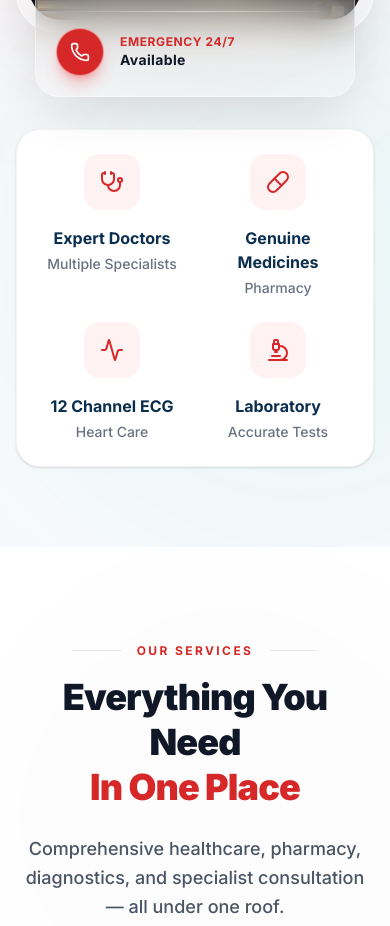
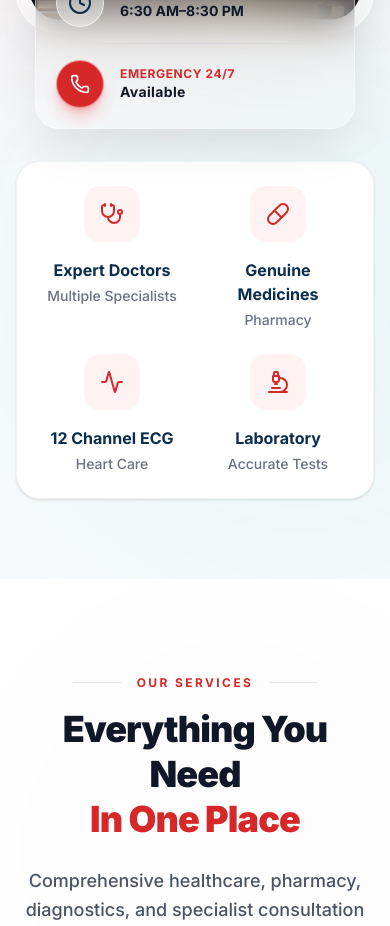
Before and after one commit to Hashim-Codes/mediland, a Next.js app: page / in a window 390 px wide. Shown: the part 820-1746 px from the top of the page. Built offline with nearby package versions, Linux system fonts and the light colour scheme; no server answers.

Commit message:
Push the opening hours card further down on mobile and adjust feature bar margin

```diff
--- a/src/components/sections/hero/HeroModule.tsx
+++ b/src/components/sections/hero/HeroModule.tsx
@@ -135,7 +135,7 @@ export function HeroModule() {
 
               {/* Bottom Floating Card (Emergency/Hours) */}
               <motion.div
-                className="absolute -bottom-16 left-1/2 -translate-x-1/2 lg:-translate-x-0 lg:-bottom-8 lg:-left-12 z-20 bg-white/20 border border-white/40 text-gray-900 rounded-[24px] p-5 lg:p-6 shadow-2xl shadow-black/10 w-[90%] max-w-[320px] backdrop-blur-xl"
+                className="absolute -bottom-24 left-1/2 -translate-x-1/2 lg:-translate-x-0 lg:-bottom-8 lg:-left-12 z-20 bg-white/20 border border-white/40 text-gray-900 rounded-[24px] p-5 lg:p-6 shadow-2xl shadow-black/10 w-[90%] max-w-[320px] backdrop-blur-xl"
                 variants={slideLeft}
                 initial="initial"
                 animate="animate"
@@ -167,7 +167,7 @@ export function HeroModule() {
 
         {/* Bottom Feature Bar */}
         <motion.div
-          className="mt-24 lg:mt-32 w-full bg-white rounded-[24px] shadow-sm border border-gray-100 p-6 lg:p-8"
+          className="mt-32 lg:mt-32 w-full bg-white rounded-[24px] shadow-sm border border-gray-100 p-6 lg:p-8"
           initial="initial"
           animate="animate"
           variants={fadeUp}
```
